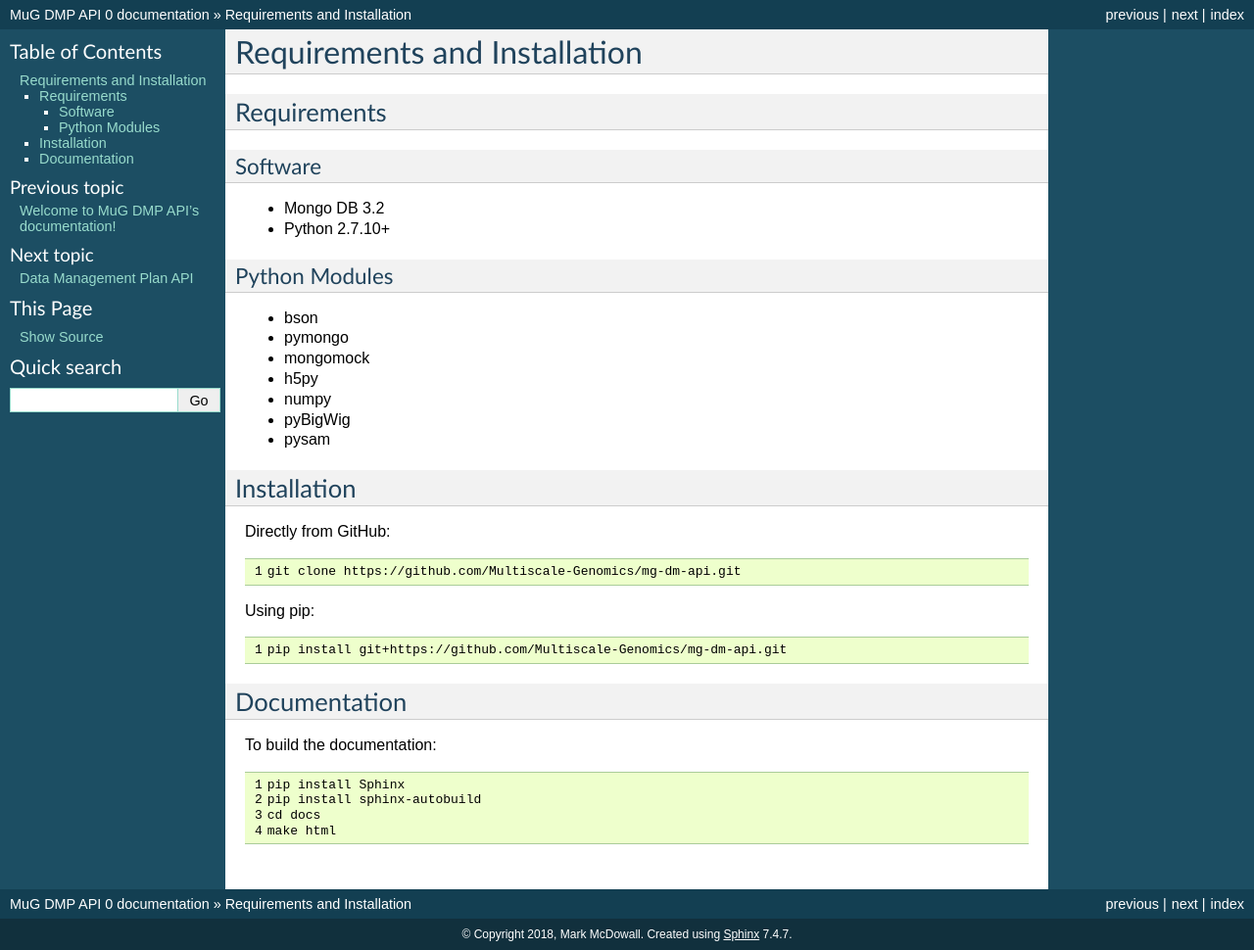
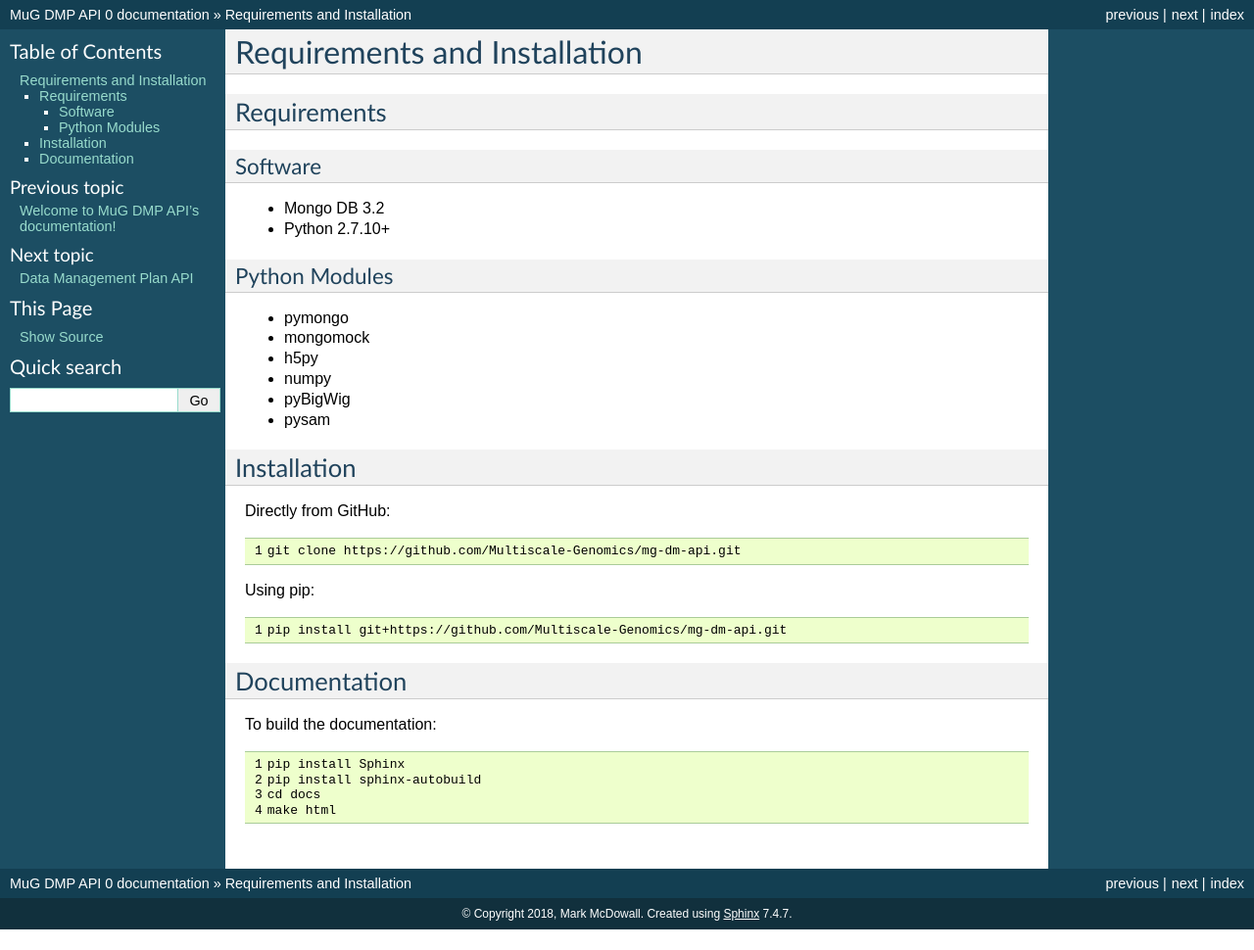
Before and after one commit to Multiscale-Genomics/mg-dm-api, a Sphinx documentation site: the page built from docs/install.rst, in a window 1280 px wide. Shown: the whole page at 98% size. Built offline with Sphinx 7.4.7, drawn with Linux system fonts in a browser that asks for light colours; after the commit the page ends 949 px from its top, so only the background shows below that.

Commit message:
Removed bson import as this should be done as part of the pymongo installation process

```diff
--- a/docs/install.rst
+++ b/docs/install.rst
@@ -13,7 +13,6 @@ Software
 Python Modules
 ^^^^^^^^^^^^^^
 
-- bson
 - pymongo
 - mongomock
 - h5py
--- a/setup.py
+++ b/setup.py
@@ -39,7 +39,7 @@ setup(
 
     install_requires=[
         'pymongo>=3.3', 'mongomock>=3.7', 'configparser', 'numpy', 'h5py',
-        'pytest', 'bson'
+        'pytest'
     ],
 
     tests_require=[
```
Also changed, not shown: README.md (+0 -1 lines).
